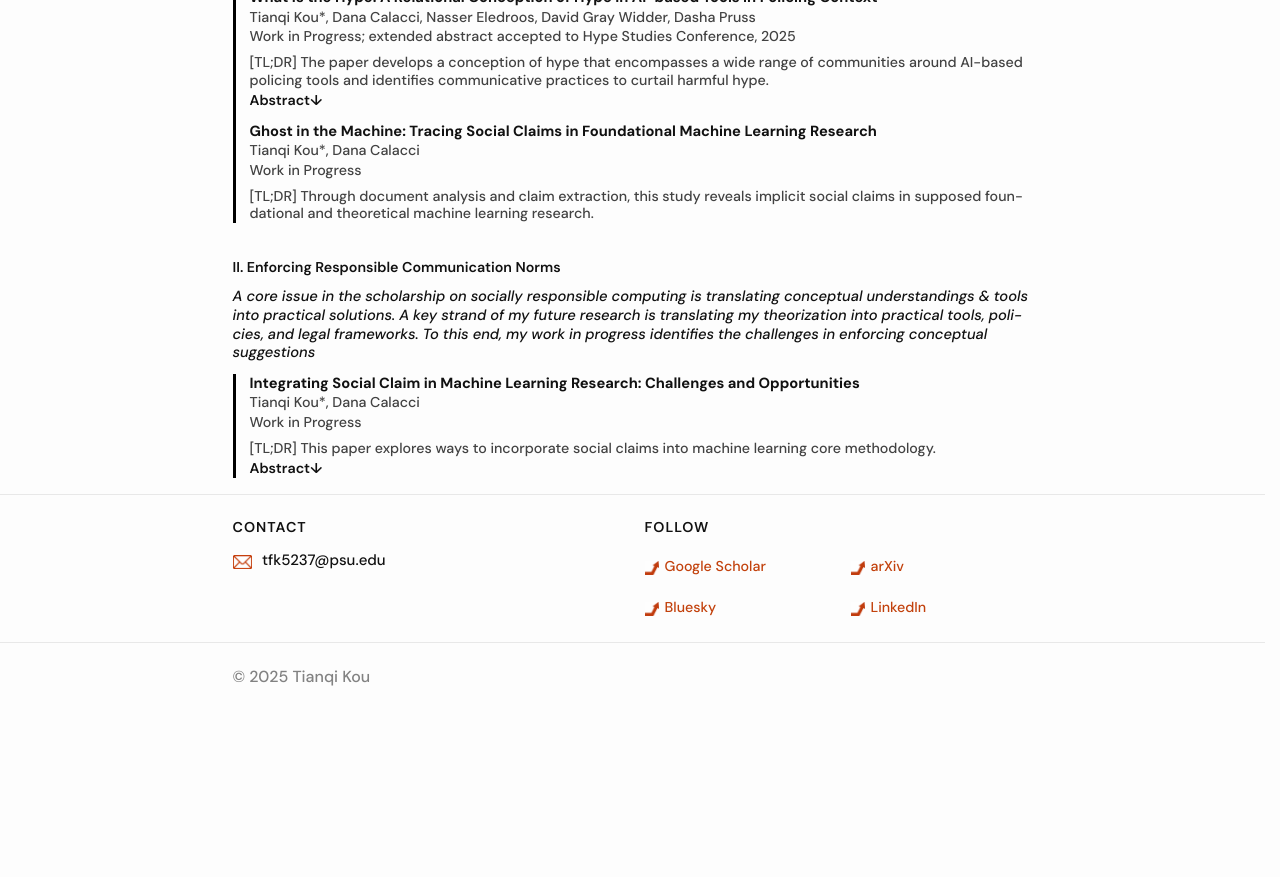
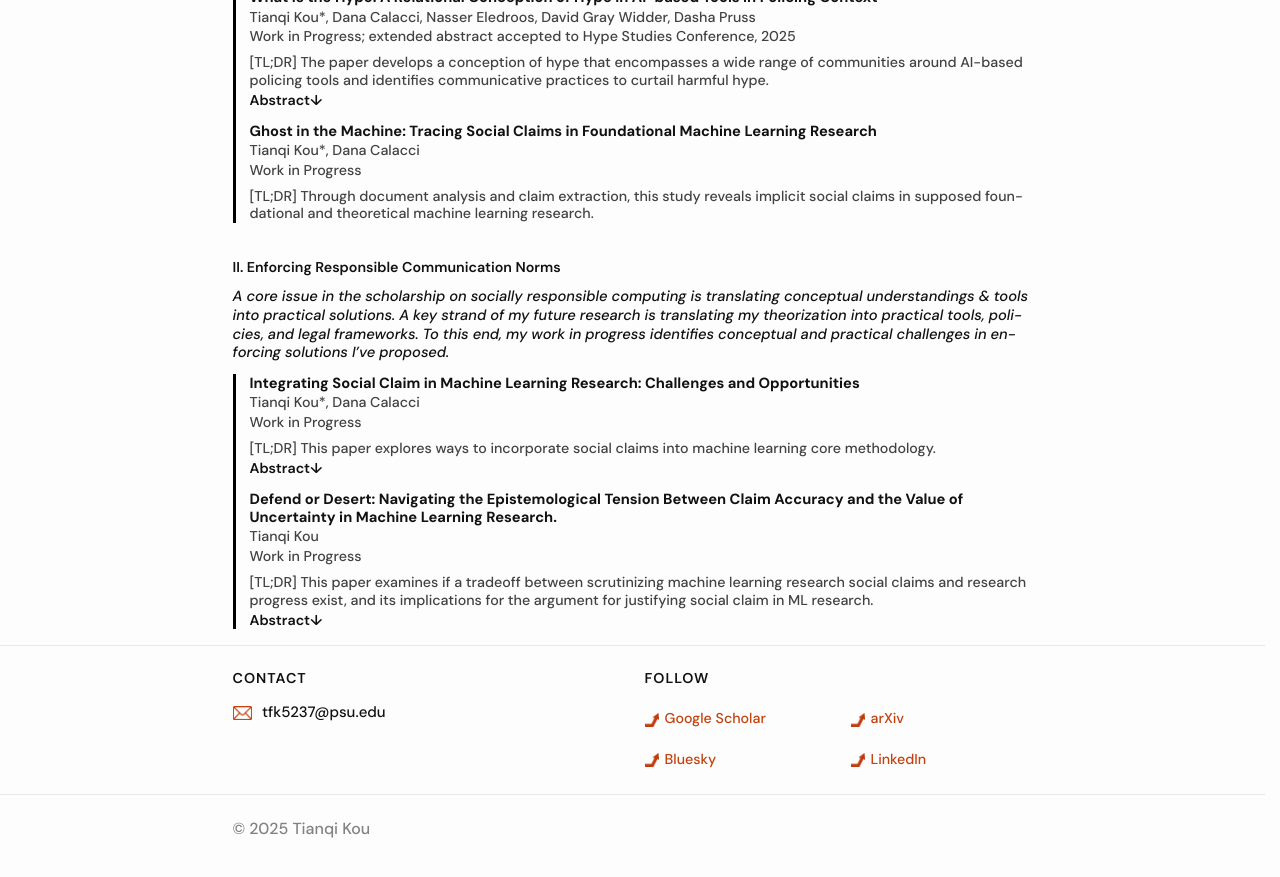
Before and after one commit to koutianqi/koutianqi.github.io, a Jekyll site: the page built from pages/research.markdown, in a window 1280 px wide and 900 px high, scrolled down 726 px. Shown: the top 877 px of the window. Built offline with Jekyll 4.4.1, drawn with Linux system fonts in a browser that asks for light colours; before the commit the page ends 1474 px from its top, so only the background shows below that.

Commit message:
Update research.markdown

```diff
--- a/pages/research.markdown
+++ b/pages/research.markdown
@@ -47,7 +47,7 @@
 
 
 ### II. Enforcing Responsible Communication Norms
-_A core issue in the scholarship on socially responsible computing is translating conceptual understandings & tools into practical solutions. A key strand of my future research is translating my theorization into practical tools, policies, and legal frameworks. To this end, my work in progress identifies the challenges in enforcing conceptual suggestions_
+_A core issue in the scholarship on socially responsible computing is translating conceptual understandings & tools into practical solutions. A key strand of my future research is translating my theorization into practical tools, policies, and legal frameworks. To this end, my work in progress identifies conceptual and practical challenges in enforcing solutions I've proposed._
 
 
 <div class="pubs">
@@ -58,6 +58,14 @@
   tldr="[TL;DR] This paper explores ways to incorporate social claims into machine learning core methodology."
   abstract="[working abstract] In machine learning (ML) research, broad social claims about potential societal benefits or harms are often made without clear articulation of scope, supporting evidence, or context, limiting both transparency and foresight for application harms. This paper proposes a path toward new forms of ML accountability by focusing on the concept of social claim replicability: the ability to systematically document, organize, and evaluate the evidence supporting social claims. First, we developed a social claim typology with a list of commonly cited supporting evidence to guide the articulation and substantiation of claims. Second, we proposed evidence diagram for systematizing supporting evidence, thereby improving clarity and rigor of research communication. By integrating these approaches, we aim to create conditions for establishing social claim accountability in ML research."
 %}
+
+  {% include paper.html
+  title="Defend or Desert: Navigating the Epistemological Tension Between Claim Accuracy and the Value of Uncertainty in Machine Learning Research."
+  authors="Tianqi Kou"
+  venue="Work in Progress"
+  tldr="[TL;DR] This paper examines if a tradeoff between scrutinizing machine learning research social claims and research progress exist, and its implications for the argument for justifying social claim in ML research."
+  abstract=""
+%}
 </div>
 
 
```
